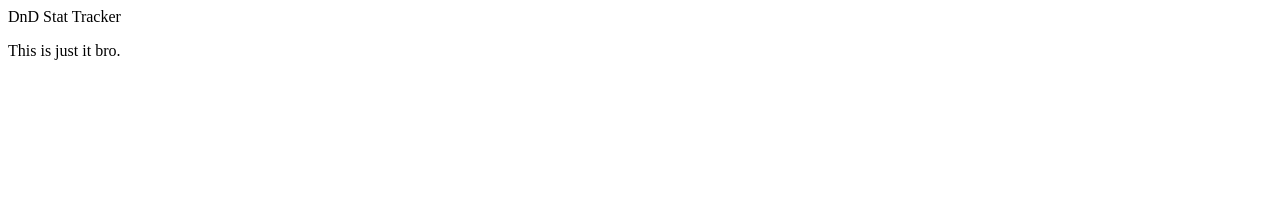
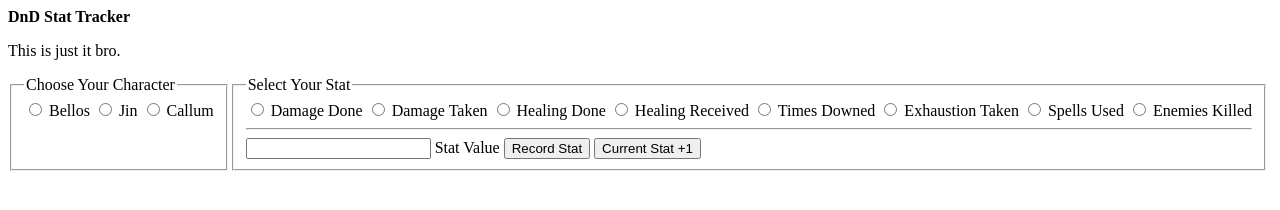
Before and after one commit to morganmcleod1123/DnDWepApp, a plain HTML site: page index.html in a window 1280 px wide. Drawn offline with Linux system fonts and the light colour scheme.

Commit message:
Barebones HTML written

```diff
--- a/index.html
+++ b/index.html
@@ -3,10 +3,46 @@
 <head>
     <meta charset="utf-8">
     <meta name="viewport" content="width=device-width, initial-scale=1.0">
+    <link rel="stylesheet" href="/styles.css">
     <title>DnD Stat Tracker</title>
 </head>
 <body>
     <header>DnD Stat Tracker</header>
     <p>This is just it bro.</p>
+    <form action="SOMETHING_DEARGODHELP" method="post">
+        <fieldset id="charcterSection">
+            <legend>Choose Your Character</legend>
+            <input type="radio" id="radioBellos" name="charSelect">
+            <label for="radioBellos">Bellos</label>
+            <input type="radio" id="radioJin" name="charSelect">
+            <label for="radioJin">Jin</label>
+            <input type="radio" id="radioCallum" name="charSelect">
+            <label for="radioCallum">Callum</label>
+        </fieldset>
+        <fieldset id="statSection">
+            <legend>Select Your Stat</legend>
+            <input type="radio" name="statSelect" id="damageDone">
+            <label for="damageDone">Damage Done</label>
+            <input type="radio" name="statSelect" id="damageTaken">
+            <label for="damageTaken">Damage Taken</label>
+            <input type="radio" name="statSelect" id="healingDone">
+            <label for="healingDone">Healing Done</label>
+            <input type="radio" name="statSelect" id="healingReceived">
+            <label for="healingReceived">Healing Received</label>
+            <input type="radio" name="statSelect" id="timesDowned">
+            <label for="timesDowned">Times Downed</label>
+            <input type="radio" name="statSelect" id="exhaustionTaken">
+            <label for="exhaustionTaken">Exhaustion Taken</label>
+            <input type="radio" name="statSelect" id="spellsUsed">
+            <label for="spellsUsed">Spells Used</label>
+            <input type="radio" name="statSelect" id="enemiesKilled">
+            <label for="enemiesKilled">Enemies Killed</label>
+            <hr>
+            <input type="number" id="statValue">
+            <label for="statValue">Stat Value</label>
+            <button id="statRecord">Record Stat</button>
+            <button id="statPlusOne">Current Stat +1</button>
+        </fieldset>
+    </form>
 </body>
 </html>
--- /dev/null
+++ b/styles.css
@@ -0,0 +1,12 @@
+*{
+    box-sizing: border-box;
+}
+
+header{
+    font-weight: bold;
+}
+
+form{
+    display: flex;
+    flex-direction: row;
+}
```
